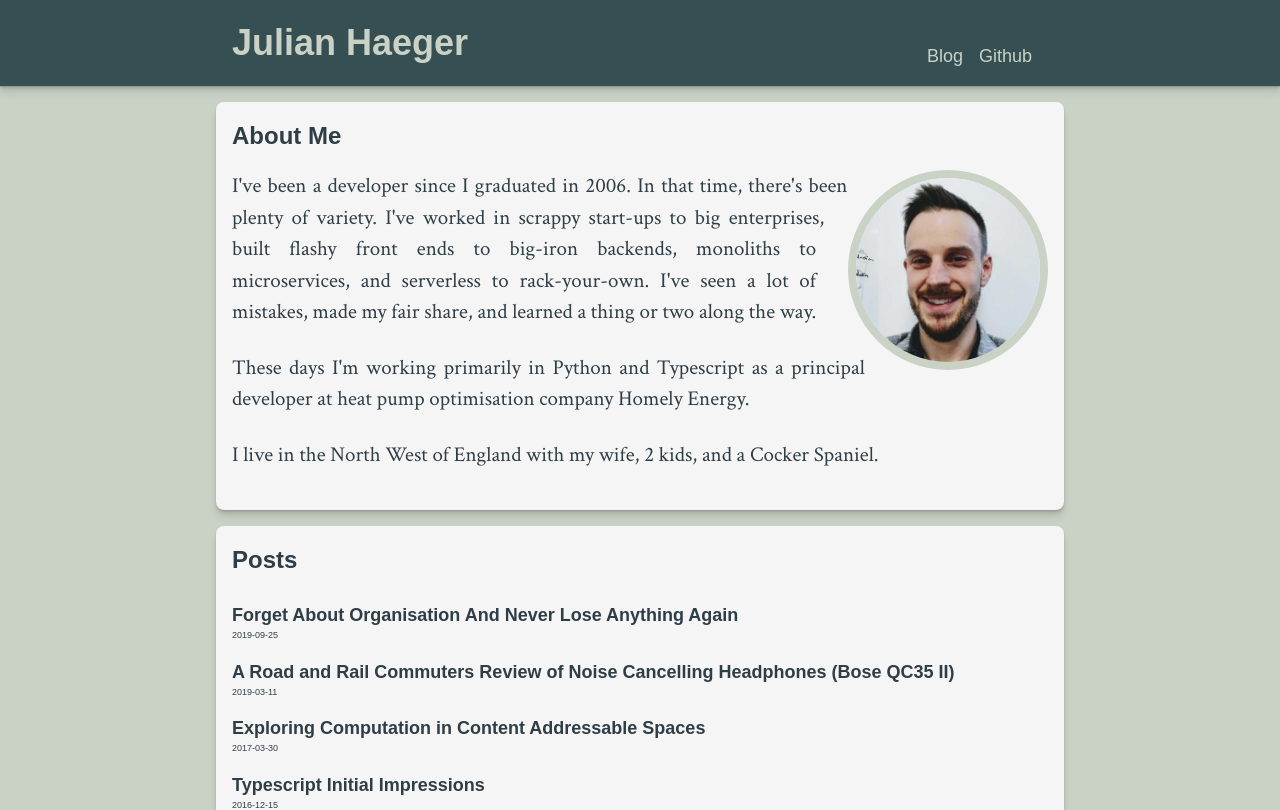
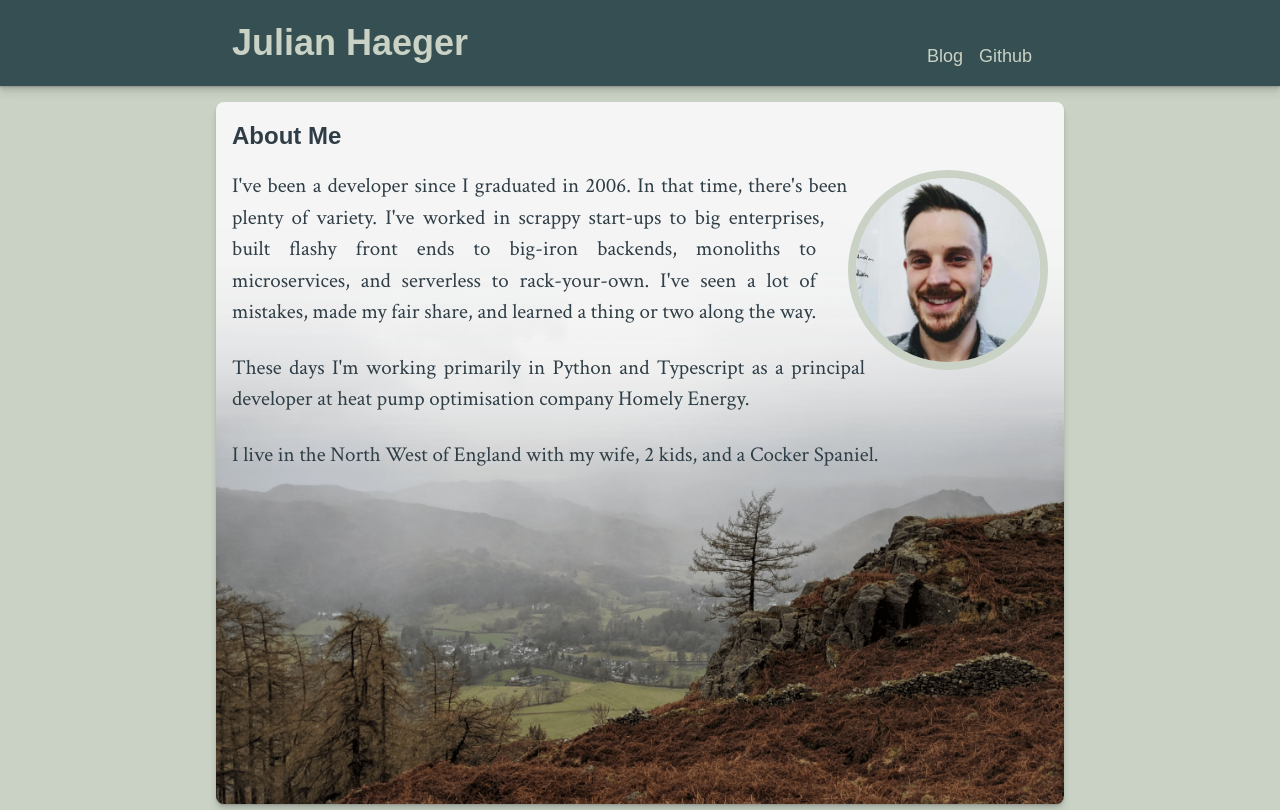
Before and after one commit to Foo42/next-blog, a Next.js app: page / in a window 1280 px wide. Shown: the top 810 px of the page. Built offline with nearby package versions, Linux system fonts and the light colour scheme.

Commit message:
Added image to bottom of AboutMe card

```diff
--- a/src/app/(index)/page.tsx
+++ b/src/app/(index)/page.tsx
@@ -1,9 +1,8 @@
 import React from 'react'
-import {ProfilePic} from '@/components/ProfilePic'
 import PostList from '@/components/postList'
 import Link from 'next/link'
 import AboutMe from '@/components/AboutMe'
-import githubIcon from '../../../public/github-mark.svg'
+import lakes from '../../../public/lakes_fade_small-min.png'
 import Image from 'next/image'
 import styles from './style.module.css'
 
@@ -15,10 +14,11 @@ export default async function Home() {
 
   return (
     <main>
-      <section className={`card raised ${styles.about_me}`}>
+      <section className={`card raised ${styles.about_me}`} style={{backgroundImage: `url("${lakes.src}")`}}>
         <div style={{flex: 1}}>
           <AboutMe/>
         </div>
+        <Image src={lakes} className={styles.space_holder} alt='Lake district image for spacing purposes' style={{}}/>
       </section>
 
       <section className='card raised'>
--- a/src/app/(index)/style.module.css
+++ b/src/app/(index)/style.module.css
@@ -1,4 +1,16 @@
 section.about_me {
+  background-position: bottom -2rem right;
+  background-size: 100%;
+  background-repeat: no-repeat;
+}
+
+section.about_me {
+  img.space_holder {
+    width: 100%;
+    height: auto;
+    margin-top: -40%;
+    visibility: hidden
+  }
 }
 
 
```
Also changed, not shown: public/lakes_fade_small-min.png (added).
